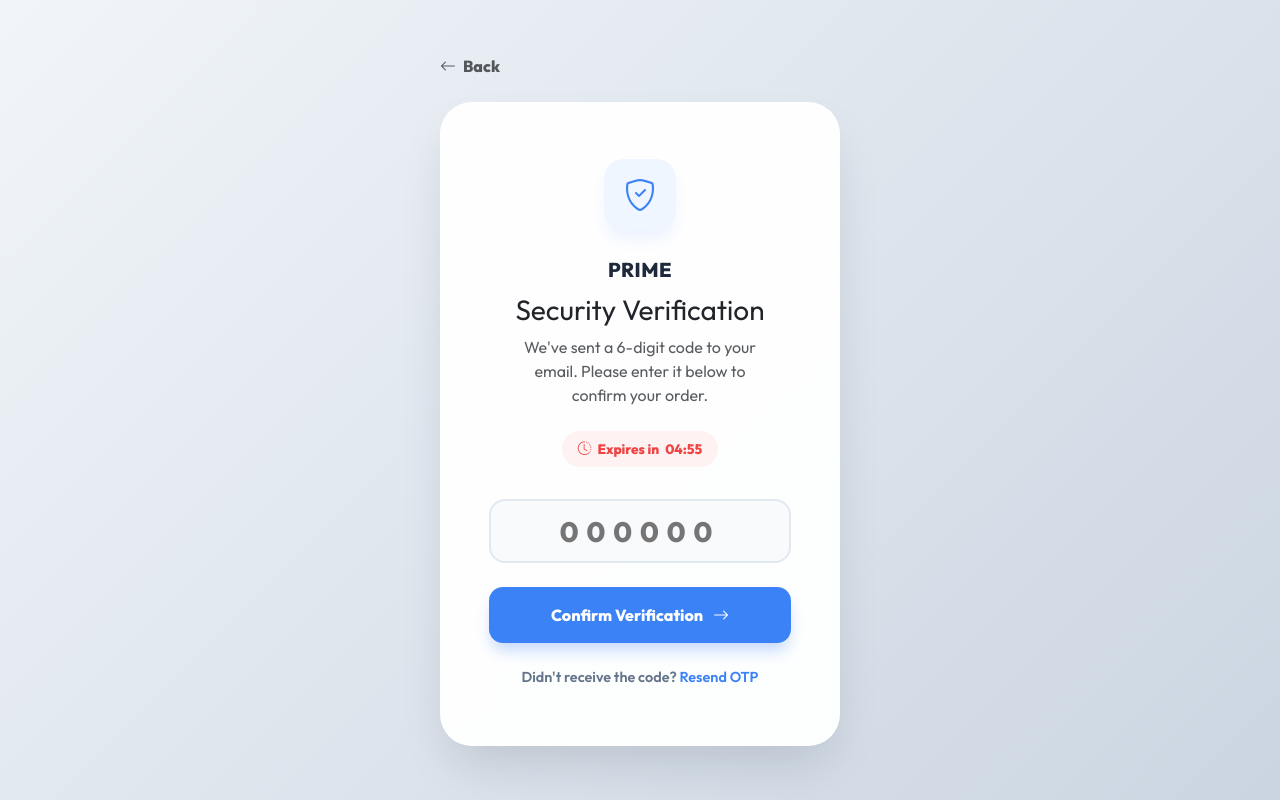
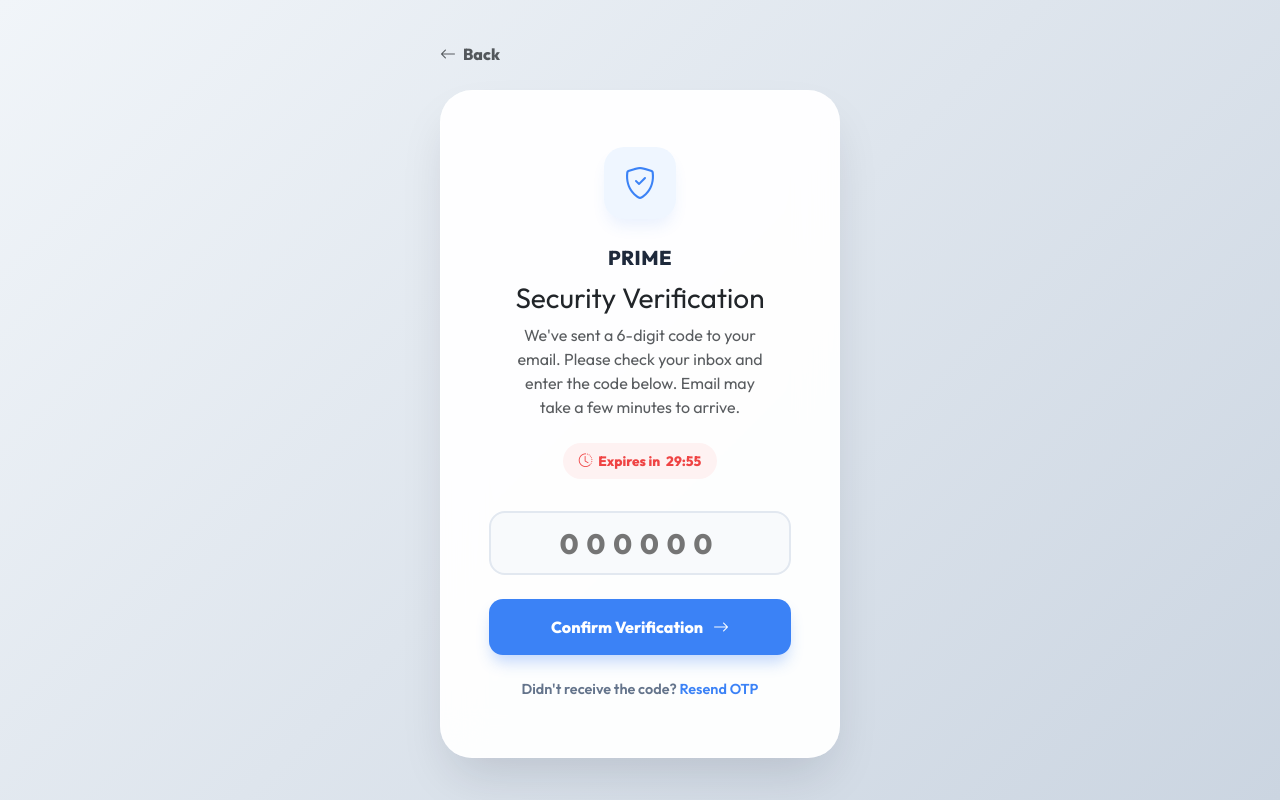
Before and after one commit to diyakrishnatk/prime-hardware-project, a Django app: page /verify-otp/ in a window 1280 px wide. Run offline with Django 5.2, Linux system fonts and the light colour scheme; the visitor is signed in with stand-in values (Sample User, id 1); data that the repository does not hold is empty.

Commit message:
Extend OTP timer to 30 minutes to handle delayed email delivery

```diff
--- a/shop/templates/shop/verify_otp.html
+++ b/shop/templates/shop/verify_otp.html
@@ -178,12 +178,11 @@
 
             <div class="logo-text">Prime</div>
             <h3 class="fw-800 text-dark mb-2">Security Verification</h3>
-            <p class="text-muted mb-4 px-4">We've sent a 6-digit code to your email. Please enter it below to confirm
-                your order.</p>
+            <p class="text-muted mb-4 px-4">We've sent a 6-digit code to your email. Please check your inbox and enter the code below. Email may take a few minutes to arrive.</p>
 
             <div class="timer-badge" id="timer-box">
                 <i class="bi bi-clock-history"></i>
-                Expires in <span id="countdown">05:00</span>
+                Expires in <span id="countdown">30:00</span>
             </div>
 
             <form method="POST">
@@ -220,7 +219,7 @@
 
     <script>
         /* ===== Countdown Timer ===== */
-        let time = 300; // 5 minutes
+        let time = 1800; // 30 minutes — enough time for delayed email delivery
         const countdown = document.getElementById("countdown");
         const timerBox = document.getElementById("timer-box");
 
@@ -232,7 +231,7 @@
                 (minutes < 10 ? "0" + minutes : minutes) + ":" +
                 (seconds < 10 ? "0" + seconds : seconds);
 
-            if (time <= 30) {
+            if (time <= 60) {
                 timerBox.style.animation = "pulse 1s infinite";
             }
 
```
